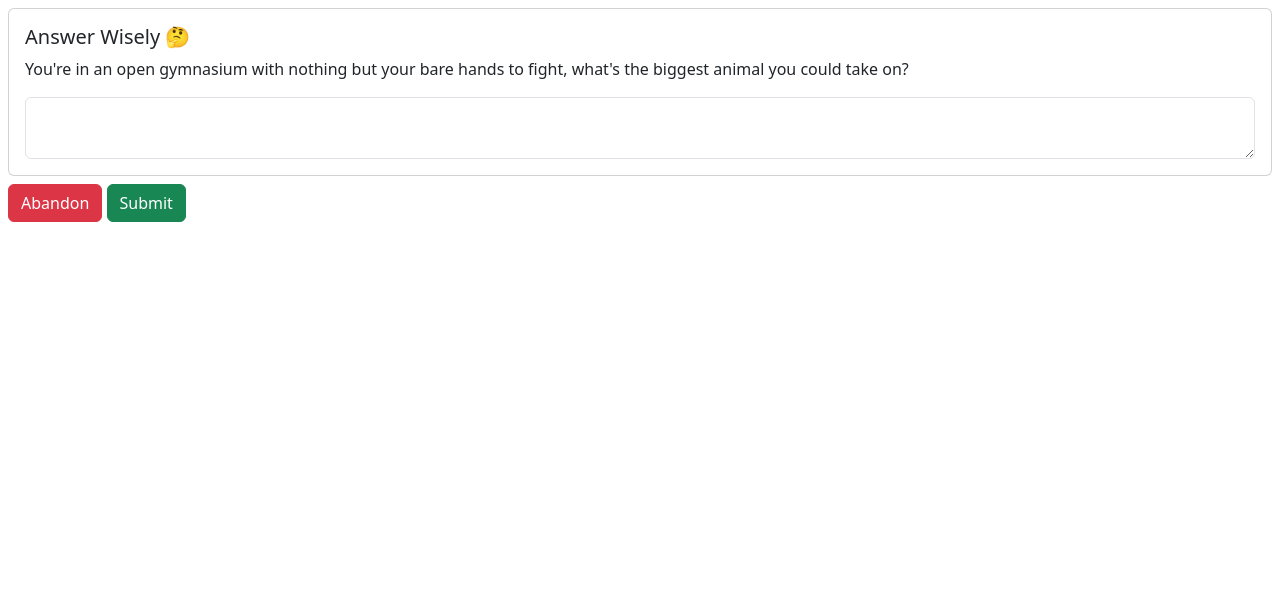
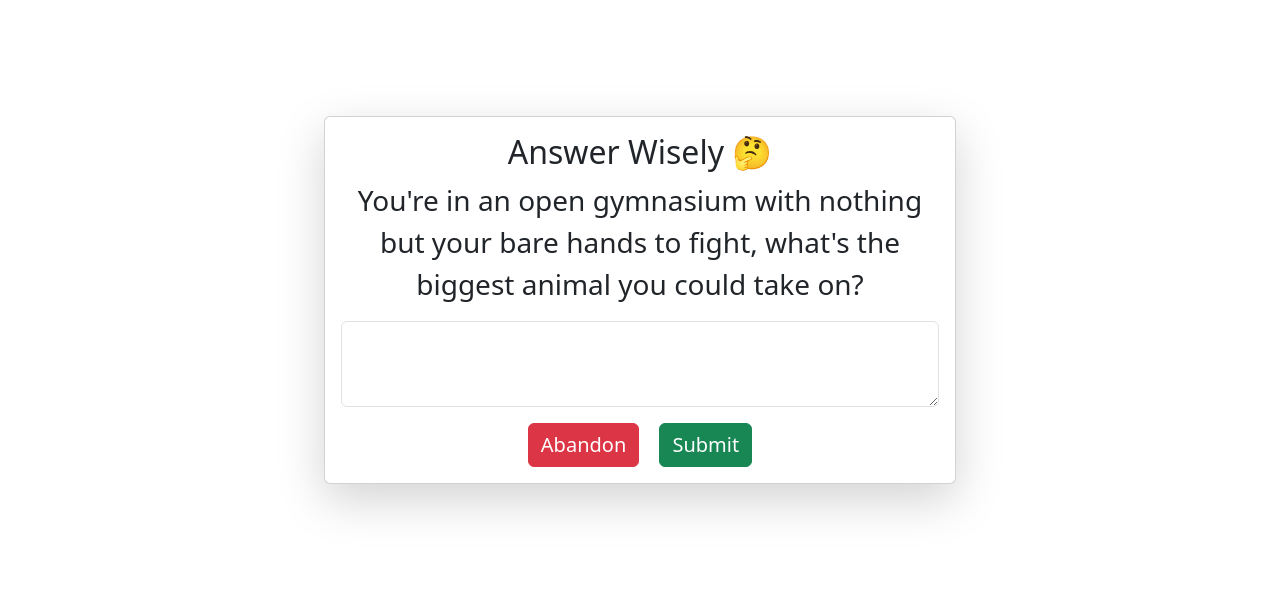
Before and after one commit to colepatters/uofm-fsw-project-2, a Node server app: page / in a window 1280 px wide. Shown: the part 56-655 px from the top of the page. Run offline with Node 20, Linux system fonts and the light colour scheme; a user stored in the database is signed in; data comes from the database, SQL or seed files in the repository; some libraries are stand-ins or nearby versions.

Commit message:
altered hompage slightly, username and avatar shows up on question answer page with link to user portfolio

```diff
--- a/controllers/api/commentRoutes.js
+++ b/controllers/api/commentRoutes.js
@@ -15,7 +15,7 @@ router.post("/:answerId", auth, async (req, res) => {
     res.json(newComment);
   } catch (err) {
     res.status(500).json(err);
-  }
+  };
 });
 
 module.exports = router;
--- a/controllers/routes.js
+++ b/controllers/routes.js
@@ -12,8 +12,6 @@ router.get("/login", async (req, res) => {
 
   const avatarRawData = await Avatar.findAll();
   const avatars = avatarRawData.map(avatar => avatar.get({ plain: true }));
-
-  console.log("avatar data ->", avatars);
 
   res.render("login", {
     avatars
--- a/models/Avatar.js
+++ b/models/Avatar.js
@@ -24,7 +24,7 @@ Avatar.init(
     },
     {
         sequelize,
-        timestamps: true,
+        timestamps: false,
         freezeTableName: true,
         underscored: true,
     }
--- a/public/js/login.js
+++ b/public/js/login.js
@@ -31,7 +31,7 @@ const signupFormHandler = async (event) => {
   if (display_name && username && password && avatar_id) {
     const response = await fetch('/api/users', {
       method: 'POST',
-      body: JSON.stringify({display_name, username, password, avatar_id }),
+      body: JSON.stringify({ display_name, username, password, avatar_id }),
       headers: { 'Content-Type': 'application/json' },
     });
     if (response.ok) {
--- a/views/home.handlebars
+++ b/views/home.handlebars
@@ -1,23 +1,23 @@
-<div class="d-flex flex-column p-2">
-  <div class="card w-100">
+<div class="d-flex flex-column align-items-center justify-content-center h-75 p-2">
+  <div class="card text-center shadow-lg w-50">
     <div class="card-body">
-      <h5 class="card-title">Answer Wisely 🤔</h5>
+      <h5 class="card-title fs-2">Answer Wisely 🤔</h5>
       {{#if question}}
         <p
-          class="card-text"
+          class="card-text fs-3"
           data-question-id={{question.id}}
           id="question"
         >{{question.question}}</p>
-        <textarea class="form-control" name="" id="user-answer"></textarea>
+        <textarea class="form-control text-center mb-3 fs-4" name="" id="user-answer"></textarea>
+        <div class="mt-2">
+          <button class="btn btn-danger mx-2 fs-5" id="abandon">Abandon</button>
+          <button class="btn btn-success mx-2 fs-5" id="submit">Submit</button>
+        </div>
+
       {{else}}
         <p>no questions</p>
 
       {{/if}}
     </div>
   </div>
-
-  <div class="mt-2">
-    <button class="btn btn-danger" id="abandon">Abandon</button>
-    <button class="btn btn-success" id="submit">Submit</button>
-  </div>
 </div>
--- a/views/login.handlebars
+++ b/views/login.handlebars
@@ -59,7 +59,7 @@
               }
           </style>
           <div class="card-subtitle mb-2 text-center">Scroll and Select an Avatar!</div>
-            <div class="horizontal-scroll-container border border-black rounded-pill p-2 mb-3">
+            <div class="horizontal-scroll-container border rounded-pill p-2 mb-3">
               {{!-- Render each avatar --}}
               {{#each avatars as |avatar|}}
                 <div class="form-check form-check-inline m-0 p-0">
```
Also changed, not shown: controllers/api/questionRoutes.js (+12 -3 lines), controllers/api/userRoutes.js (+5 -2 lines), models/Answer.js (+14 -14 lines), models/index.js (+17 -13 lines), views/question.handlebars (+7 -1 lines).
